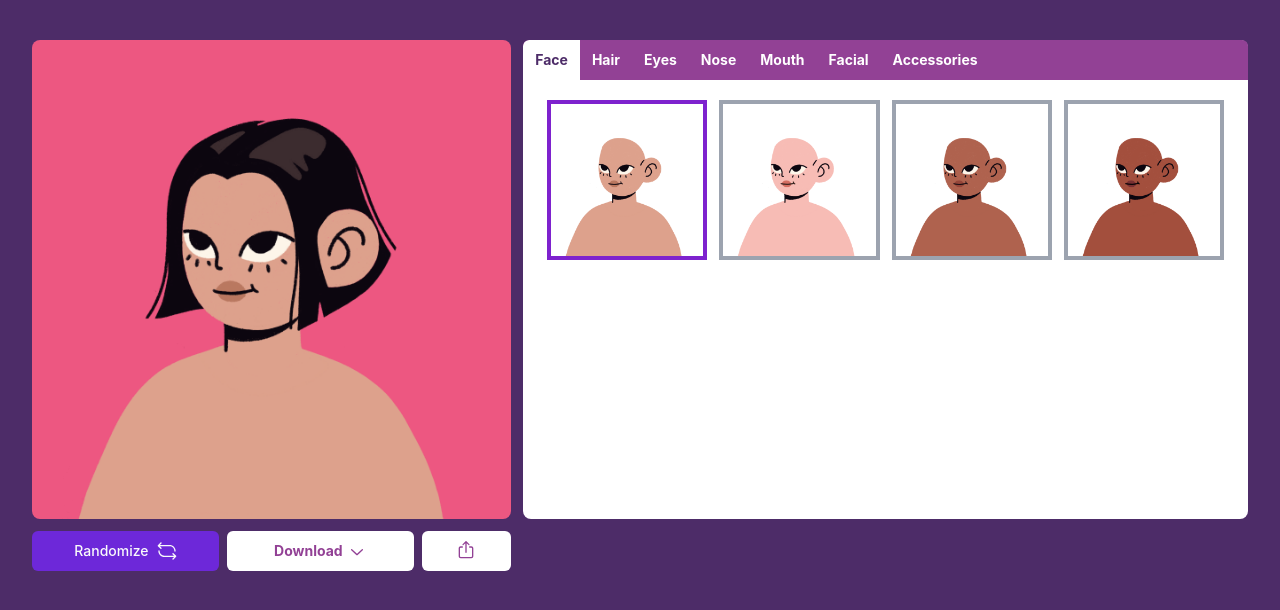
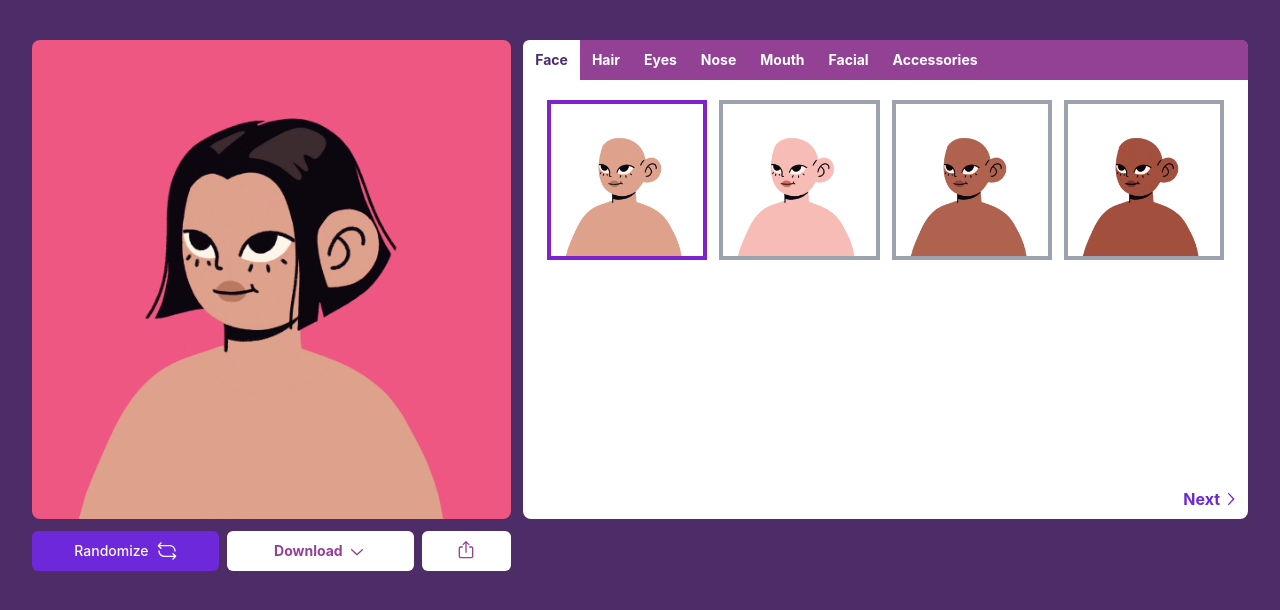
Before and after one commit to getsentry/sentry-avatar-generator, a React (Vite) app: page / in a window 1280 px wide. Shown: the top 610 px of the page. Built offline with nearby package versions, Linux system fonts and the light colour scheme.

Commit message:
add tab navigation

```diff
--- a/src/App.tsx
+++ b/src/App.tsx
@@ -22,9 +22,41 @@ import {
   DownloadIcon,
   LoopIcon,
   Share2Icon,
+  ChevronLeftIcon,
+  ChevronRightIcon,
 } from "@radix-ui/react-icons";
 
+type AspectRatioOption = "9:16" | "1:1" | "16:9";
+
 function App() {
+  const [currentTab, setCurrentTab] = useState("face");
+
+  const tabs: { name: string; value: string }[] = [
+    { name: "Face", value: "face" },
+    { name: "Hair", value: "hair" },
+    { name: "Eyes", value: "eyes" },
+    { name: "Nose", value: "nose" },
+    { name: "Mouth", value: "mouth" },
+    { name: "Facial", value: "facial" },
+    { name: "Accessories", value: "accessories" },
+  ];
+
+  const currentIndex = tabs.findIndex((tab) => tab.value === currentTab);
+  const hasPrevious = currentIndex > 0;
+  const hasNext = currentIndex + 1 < tabs.length;
+
+  const onPrevious = () => {
+    if (hasPrevious) {
+      const previousIndex = currentIndex - 1;
+      setCurrentTab(tabs[previousIndex].value);
+    }
+  };
+
+  const onNext = () => {
+    const nextIndex = currentIndex < tabs.length - 1 ? currentIndex + 1 : 0;
+    setCurrentTab(tabs[nextIndex].value);
+  };
+
   const [face, setFace] = useState(0);
   const faces = [0, 1, 2, 3];
 
@@ -41,11 +73,12 @@ function App() {
     "#0E0705",
   ];
 
-  const onDownload = () => {
+  // eslint-disable-next-line @typescript-eslint/no-unused-vars
+  const onDownload = (_aspectRatio: AspectRatioOption) => {
     domtoimage
       .toBlob(document.getElementById("avatar-preview")!)
       .then(function (blob) {
-        saveAs(blob, "my-node.png");
+        saveAs(blob, "sentry-avatar.png");
       });
   };
 
@@ -60,23 +93,24 @@ function App() {
           </div>
 
           <div className="order-1 sm:col-span-3 bg-white rounded-lg">
-            <Tabs defaultValue="face">
-              <ScrollArea className="bg-card rounded-t-md">
+            <Tabs
+              defaultValue="face"
+              className="flex flex-col h-full"
+              value={currentTab}
+              onValueChange={(value) => setCurrentTab(value)}
+            >
+              <ScrollArea className="bg-card rounded-t-md w-full">
                 <div className="w-0">
                   <TabsList className="bg-transparent p-0 items-stretch">
-                    <TabsTrigger value="face">Face</TabsTrigger>
-                    <TabsTrigger value="hair">Hair</TabsTrigger>
-                    <TabsTrigger value="eyes">Eyes</TabsTrigger>
-                    <TabsTrigger value="nose">Nose</TabsTrigger>
-                    <TabsTrigger value="mouth">Mouth</TabsTrigger>
-                    <TabsTrigger value="facial">Facial</TabsTrigger>
-                    <TabsTrigger value="accessories">Accessories</TabsTrigger>
+                    {tabs.map((tab) => (
+                      <TabsTrigger value={tab.value}>{tab.name}</TabsTrigger>
+                    ))}
                   </TabsList>
                 </div>
                 <ScrollBar orientation="horizontal" />
               </ScrollArea>
 
-              <TabsContent value="face">
+              <TabsContent value="face" className="grow">
                 <AvatarGridOptions
                   values={faces}
                   currentValue={face}
@@ -85,7 +119,7 @@ function App() {
                 />
               </TabsContent>
 
-              <TabsContent value="hair" className="space-y-3">
+              <TabsContent value="hair" className="grow">
                 <AvatarGridOptions
                   values={hairColors}
                   currentValue={hairColor}
@@ -98,6 +132,28 @@ function App() {
                   setColor={setHairColorNew}
                 />
               </TabsContent>
+
+              <div>
+                {hasPrevious && (
+                  <Button
+                    variant="link"
+                    onClick={() => onPrevious()}
+                    className="float-left font-bold text-base px-2"
+                  >
+                    <ChevronLeftIcon className="h-5 w-5" /> Prev{" "}
+                  </Button>
+                )}
+
+                {hasNext && (
+                  <Button
+                    variant="link"
+                    onClick={() => onNext()}
+                    className="float-right font-bold text-base px-2"
+                  >
+                    Next <ChevronRightIcon className="h-5 w-5" />
+                  </Button>
+                )}
+              </div>
             </Tabs>
           </div>
 
@@ -114,17 +170,29 @@ function App() {
               </DropdownMenuTrigger>
               <DropdownMenuContent>
                 <DropdownMenuItem asChild>
-                  <Button variant="ghost" className="w-full justify-between">
+                  <Button
+                    variant="ghost"
+                    className="w-full justify-between"
+                    onClick={() => onDownload("9:16")}
+                  >
                     9:16 <DownloadIcon />
                   </Button>
                 </DropdownMenuItem>
                 <DropdownMenuItem asChild>
-                  <Button variant="ghost" className="w-full justify-between">
+                  <Button
+                    variant="ghost"
+                    className="w-full justify-between"
+                    onClick={() => onDownload("1:1")}
+                  >
                     1:1 <DownloadIcon />
                   </Button>
                 </DropdownMenuItem>
                 <DropdownMenuItem asChild>
-                  <Button variant="ghost" className="w-full justify-between">
+                  <Button
+                    variant="ghost"
+                    className="w-full justify-between"
+                    onClick={() => onDownload("16:9")}
+                  >
                     16:9 <DownloadIcon />
                   </Button>
                 </DropdownMenuItem>
```
